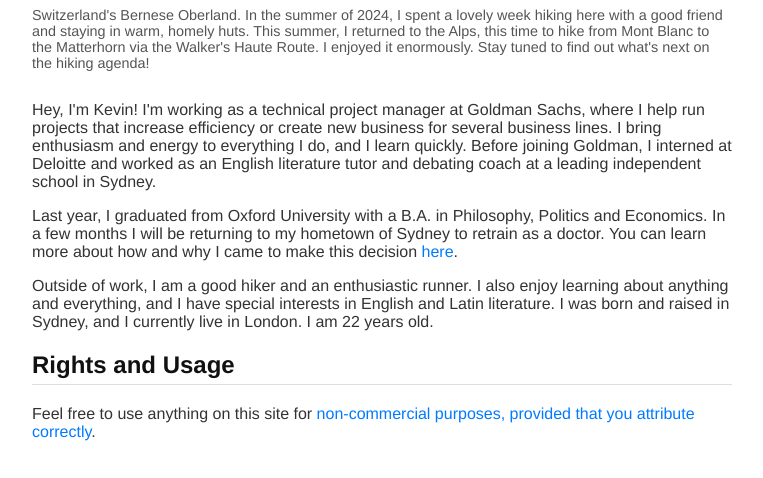
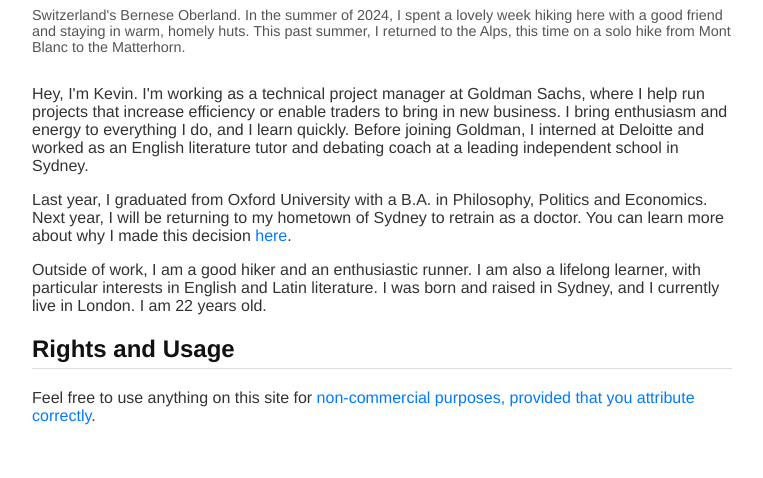
Before and after one commit to kzshen/kzshen.github.io, a plain HTML site: page index.html in a window 1280 px wide. Shown: the part 596-1074 px from the top of the page, without its empty margins (258-1021 px from the left). Drawn offline with Linux system fonts and the light colour scheme.

Commit message:
Update index.html

```diff
--- a/index.html
+++ b/index.html
@@ -11,16 +11,16 @@
     <h1>Kevin Z. Shen</h1>
 	<figure>
 	<img src="https://cdn.audleytravel.com/4563/3260/79/15985280-bernese-oberland.jpg" width="640" height="427" alt="Switzerland's Bernese Oberland."/>
-	<figcaption>Switzerland's Bernese Oberland. In the summer of 2024, I spent a lovely week hiking here with a good friend and staying in warm, homely huts. This summer, I returned to the Alps, this time to hike from Mont Blanc to the Matterhorn via the Walker's Haute Route. I enjoyed it enormously. Stay tuned to find out what's next on the hiking agenda!</figcaption>
+	<figcaption>Switzerland's Bernese Oberland. In the summer of 2024, I spent a lovely week hiking here with a good friend and staying in warm, homely huts. This past summer, I returned to the Alps, this time on a solo hike from Mont Blanc to the Matterhorn. </figcaption>
 	</figure>
 	<p>
-	Hey, I'm Kevin! I'm working as a technical project manager at Goldman Sachs, where I help run projects that increase efficiency or create new business for several business lines. I bring enthusiasm and energy to everything I do, and I learn quickly. Before joining Goldman, I interned at Deloitte and worked as an English literature tutor and debating coach at a leading independent school in Sydney.
+	Hey, I'm Kevin. I'm working as a technical project manager at Goldman Sachs, where I help run projects that increase efficiency or enable traders to bring in new business. I bring enthusiasm and energy to everything I do, and I learn quickly. Before joining Goldman, I interned at Deloitte and worked as an English literature tutor and debating coach at a leading independent school in Sydney.
 	</p>
 	<p>
-	Last year, I graduated from Oxford University with a B.A. in Philosophy, Politics and Economics. In a few months I will be returning to my hometown of Sydney to retrain as a doctor. You can learn more about how and why I came to make this decision <a href="https://kzshen.github.io/med.html" target="_blank" rel="noopener noreferrer">here</a>.
+	Last year, I graduated from Oxford University with a B.A. in Philosophy, Politics and Economics. Next year, I will be returning to my hometown of Sydney to retrain as a doctor. You can learn more about why I made this decision <a href="https://kzshen.github.io/med.html" target="_blank" rel="noopener noreferrer">here</a>.
 	</p>
 	<p>
-	Outside of work, I am a good hiker and an enthusiastic runner. I also enjoy learning about anything and everything, and I have special interests in English and Latin literature. I was born and raised in Sydney, and I currently live in London. I am 22 years old.
+	Outside of work, I am a good hiker and an enthusiastic runner. I am also a lifelong learner, with particular interests in English and Latin literature. I was born and raised in Sydney, and I currently live in London. I am 22 years old.
 	</p>
 	<h2>Rights and Usage</h2>
 	<p>
```
